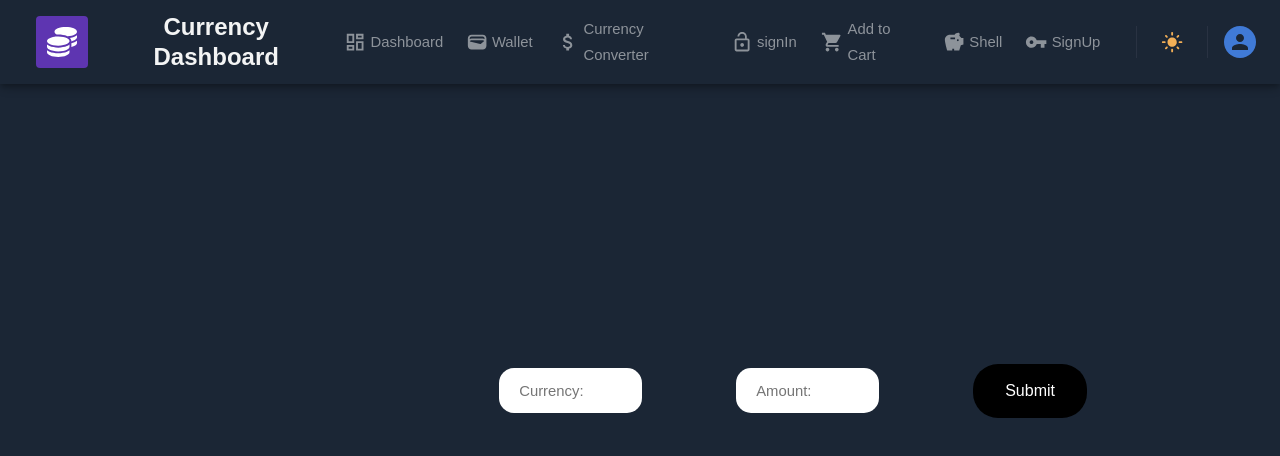
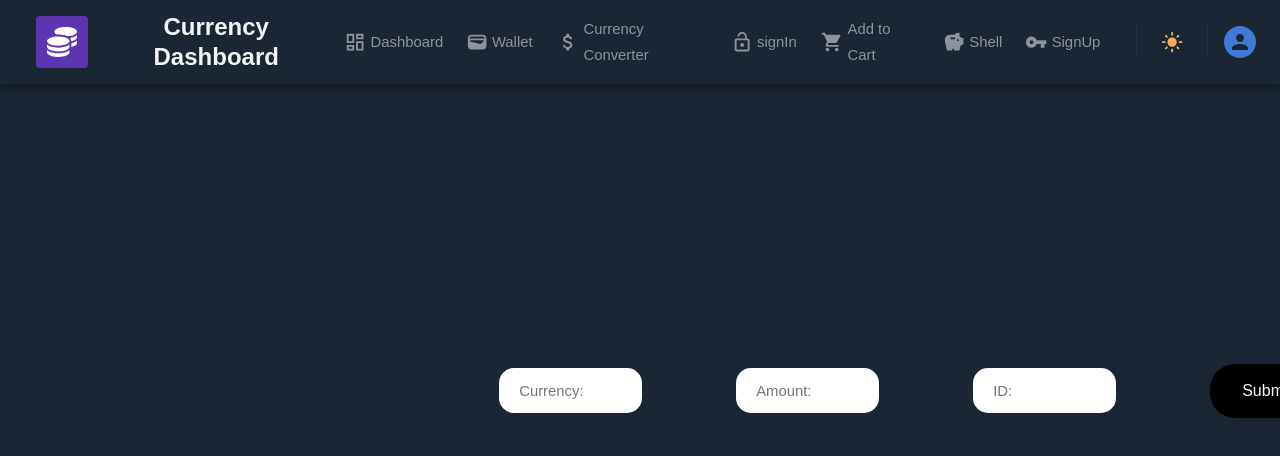
Before and after one commit to CodingMaster612/CapstoneReactJsFrontend-PRO, a React (Create React App) app: page /cart in a window 1280 px wide. Shown: the top 456 px of the page. Built offline with nearby package versions, Linux system fonts and the light colour scheme.

Commit message:
added lots of stuff

```diff
--- a/src/components/pages/Wallet.js
+++ b/src/components/pages/Wallet.js
@@ -1,28 +1,14 @@
 import React,{useState} from 'react';
 import WalletBox from '../reusables/WalletBox';
-import Modal from '../reusables/Modal';
 export default function Wallet() {
 
 
-  const [modalOpen, setModalOpen] = useState(false);
 
   return (
     <>
 
-      {/* <div className="modal-wrapper">
-      <button
-        className="openModalBtn"
-        onClick={() => {
-          setModalOpen(true);
-        }}
-      >
-        Make a Transaction
-      </button>
 
-      {modalOpen && <Modal setOpenModal={setModalOpen} />}
-      </div> */}
 
-  );
 
 
       <WalletBox />
--- a/src/components/reusables/Cart.js
+++ b/src/components/reusables/Cart.js
@@ -6,6 +6,7 @@ import '../../css/Cart.css'
 
 function Cart() {
     const [cart, setCart] = useState({
+
       currency: "",
       amount: ""
 
@@ -60,6 +61,9 @@ function Cart() {
             <div className="amount-input">
                <input placeholder="Amount: " type="text" onChange={changeHandler} name="amount" value={cart.amount} />
             </div>
+            <div className="id-input">
+               <input placeholder="ID: " type="text" onChange={changeHandler} name="id" value={cart.id} />
+            </div>
 
             <div className="btn-position">
                <button className="btn-size" onClick={submitHandler}>Submit</button>
--- a/src/components/reusables/ShellCityBox.js
+++ b/src/components/reusables/ShellCityBox.js
@@ -94,7 +94,6 @@ function ShellCityBox() {
          </div>
 
 
-
       </header>
    )
 }
--- a/src/components/reusables/WalletBox.js
+++ b/src/components/reusables/WalletBox.js
@@ -2,6 +2,7 @@ import WalletInfoBox from './WalletInfoBox'
 import axios from 'axios'
 import React, { useState , useEffect} from 'react'
 import LoadingSpinner from '../reusables/Loadingspinner'
+
 function ViewCurrency() {
 
   const [currency, setCurrency] = useState([])
@@ -32,7 +33,9 @@ function ViewCurrency() {
           return (
               currency.map((currency) => {
                   return (
+
                       <WalletInfoBox currency={currency} />
+
                   )
               })
           )
--- a/src/css/Cart.css
+++ b/src/css/Cart.css
@@ -52,3 +52,13 @@ color: black
 display: block;
 color:black
 }
+
+.id-input input{
+  /* position: relative;
+  top: 200px;
+  left: -99%; */
+  margin: auto;
+
+display: block;
+color:black
+}
```
Also changed, not shown: src/components/reusables/BuyBox.js (added, +15 -0 lines).
